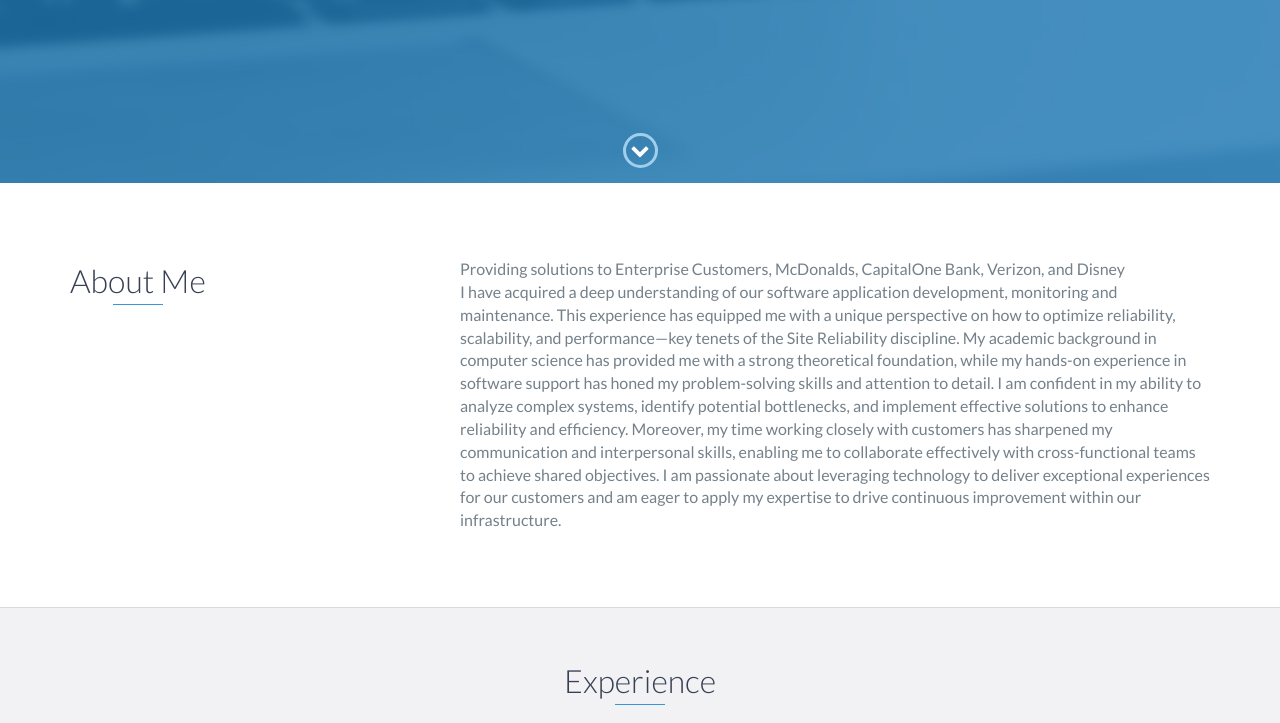
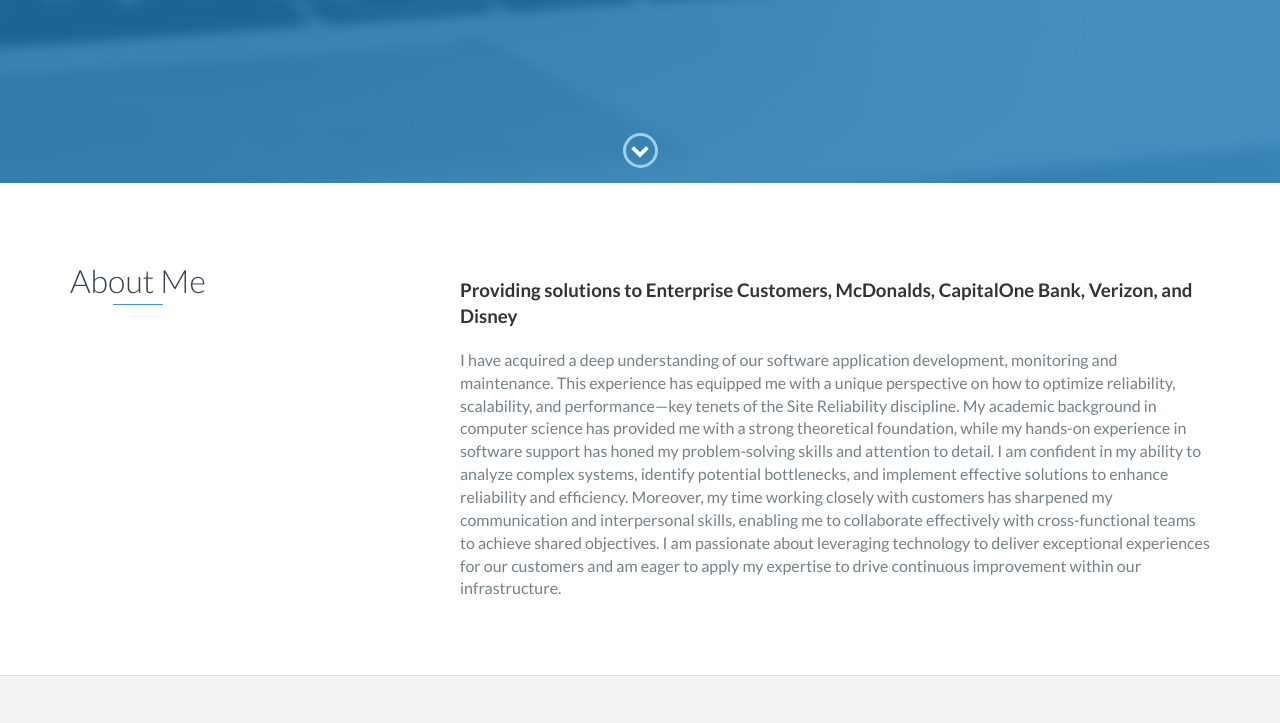
Before and after one commit to wyat2/wyat2.github.io, a website: page index.html in a window 1280 px wide. Shown: the part 617-1340 px from the top of the page. Drawn offline with nearby package versions, Linux system fonts and the light colour scheme.

Commit message:
Update index.html

```diff
--- a/index.html
+++ b/index.html
@@ -72,8 +72,9 @@
                     <h2 class="heading">About Me</h2>
                 </div>
                 <div class="col-md-8">
+                        <h3>Providing solutions to Enterprise Customers, McDonalds, CapitalOne Bank, Verizon, and Disney</h3>
                     <p>
-                        Providing solutions to Enterprise Customers, McDonalds, CapitalOne Bank, Verizon, and Disney <br> I have acquired a deep understanding of our software application development, monitoring and maintenance. This experience has equipped me with a unique perspective on how to optimize reliability, scalability, and performance—key tenets of the Site Reliability discipline.
+			    I have acquired a deep understanding of our software application development, monitoring and maintenance. This experience has equipped me with a unique perspective on how to optimize reliability, scalability, and performance—key tenets of the Site Reliability discipline.
 My academic background in computer science has provided me with a strong theoretical foundation, while my hands-on experience in software support  has honed my problem-solving skills and attention to detail. I am confident in my ability to analyze complex systems, identify potential bottlenecks, and implement effective solutions to enhance reliability and efficiency.
 Moreover, my time working closely with customers has sharpened my communication and interpersonal skills, enabling me to collaborate effectively with cross-functional teams to achieve shared objectives. I am passionate about leveraging technology to deliver exceptional experiences for our customers and am eager to apply my expertise to drive continuous improvement within our infrastructure.
                     </p>
```
